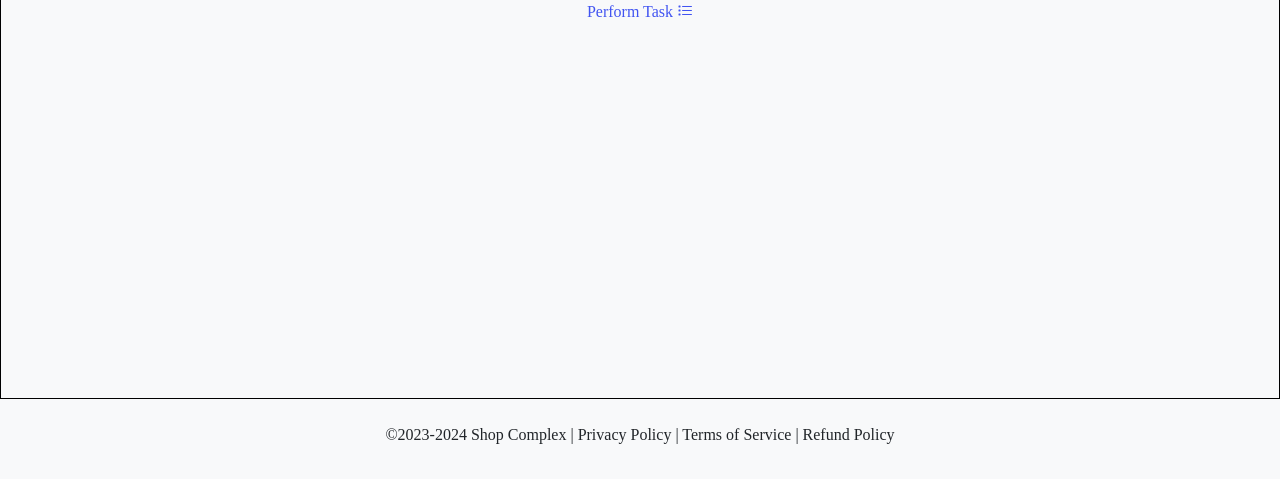
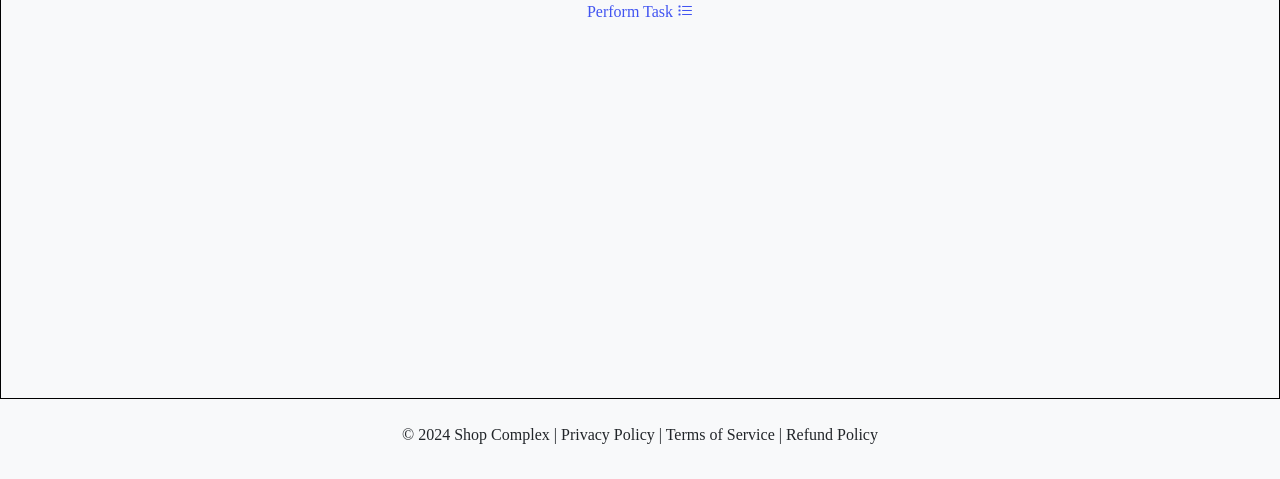
Before and after one commit to Piwoksn/S_Complex, a Django app: page /coins/ in a window 1280 px wide. Shown: the part 660-1139 px from the top of the page. Run offline with Django 4.2, Linux system fonts and the light colour scheme; some libraries are stand-ins or nearby versions; some web fonts are replaced.

Commit message:
updated footer.html

```diff
--- a/myapp/templates/myapp/index.html
+++ b/myapp/templates/myapp/index.html
@@ -283,7 +283,7 @@
         <!-- Footer -->
         <footer class="bg-dark text-light text-center py-3">
             <div class="container">
-                <p>&copy;2023-<span id="displayYear"></span> Shop Complex | <a href="{% url 'privacy_policy' %}" class="text-light">Privacy
+                <p>&copy; <span id="displayYear"></span> Shop Complex | <a href="{% url 'privacy_policy' %}" class="text-light">Privacy
                         Policy</a> | <a href="{% url 'terms_of_service' %}" class="text-light">Terms of Service</a> | <a
                         href="{% url 'refund_policy' %}" class="text-light">Refund Policy</a> </p>
             </div>
--- a/static/assets/style.css
+++ b/static/assets/style.css
@@ -145,7 +145,6 @@ body.shop form span {
 .navbar-nav .nav-link:hover {
     color: #007bff;
 }
-
 
 .card-header h1 {
     font-size: 24px;
--- a/templates/footer.html
+++ b/templates/footer.html
@@ -7,15 +7,17 @@
   }
 </style>
 
-
-
 <!-- Footer -->
 <footer class="bg-light text-dark text-center py-3">
   <div class="container">
-        <p>&copy;2023-<span id="displayYear"></span> Shop Complex | <a href="{% url 'privacy_policy' %}" class="text-dark">Privacy
-                Policy</a> |
-            <a href="{% url 'terms_of_service' %}" class="text-dark">Terms of Service</a> | <a
-                href="{% url 'refund_policy' %}" class="text-dark">Refund Policy</a>
+    <p>
+      &copy; <span id="displayYear"></span> Shop Complex |
+      <a href="{% url 'privacy_policy' %}" class="text-dark">Privacy Policy</a>
+      |
+      <a href="{% url 'terms_of_service' %}" class="text-dark"
+        >Terms of Service</a
+      >
+      | <a href="{% url 'refund_policy' %}" class="text-dark">Refund Policy</a>
     </p>
   </div>
 </footer>
@@ -31,5 +33,4 @@ function getYear() {
   }
 
   getYear();
-
 </script>
```
Also changed, not shown: README.md, db.sqlite3. Lines whose indentation alone changed are shown as unchanged.
